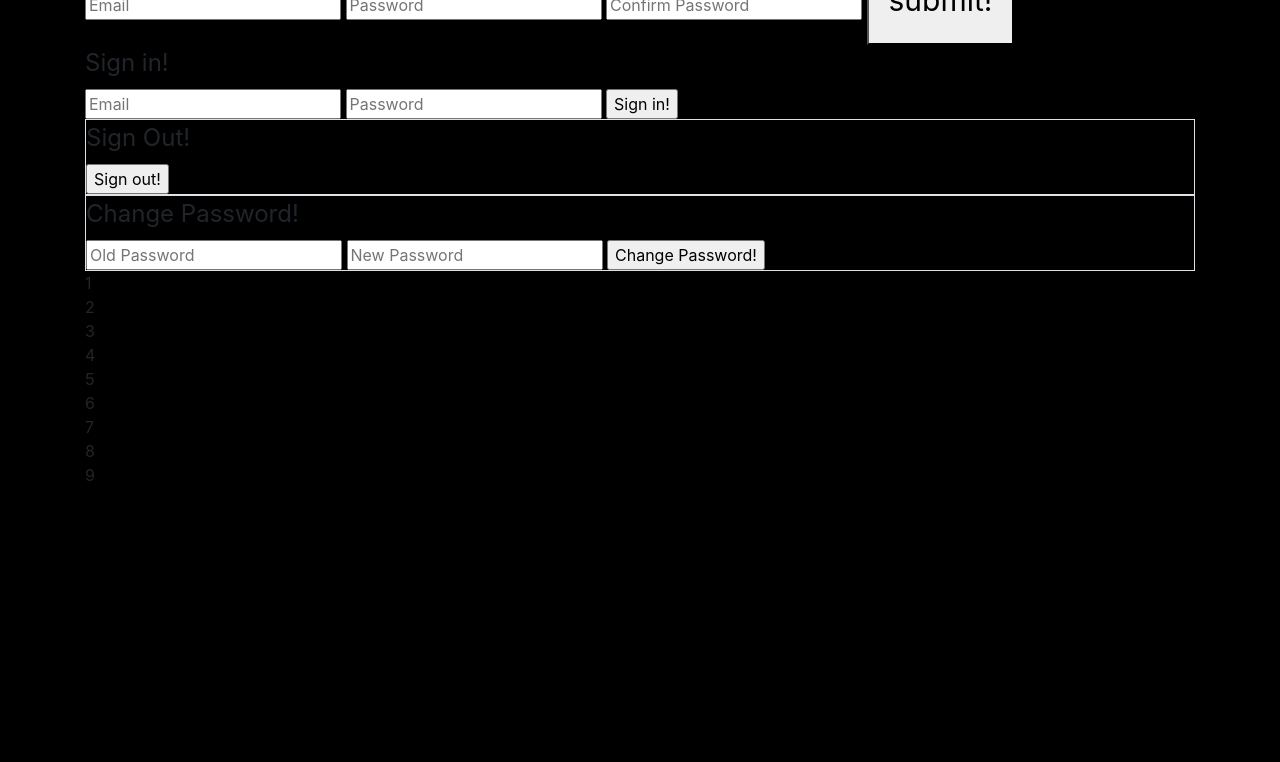
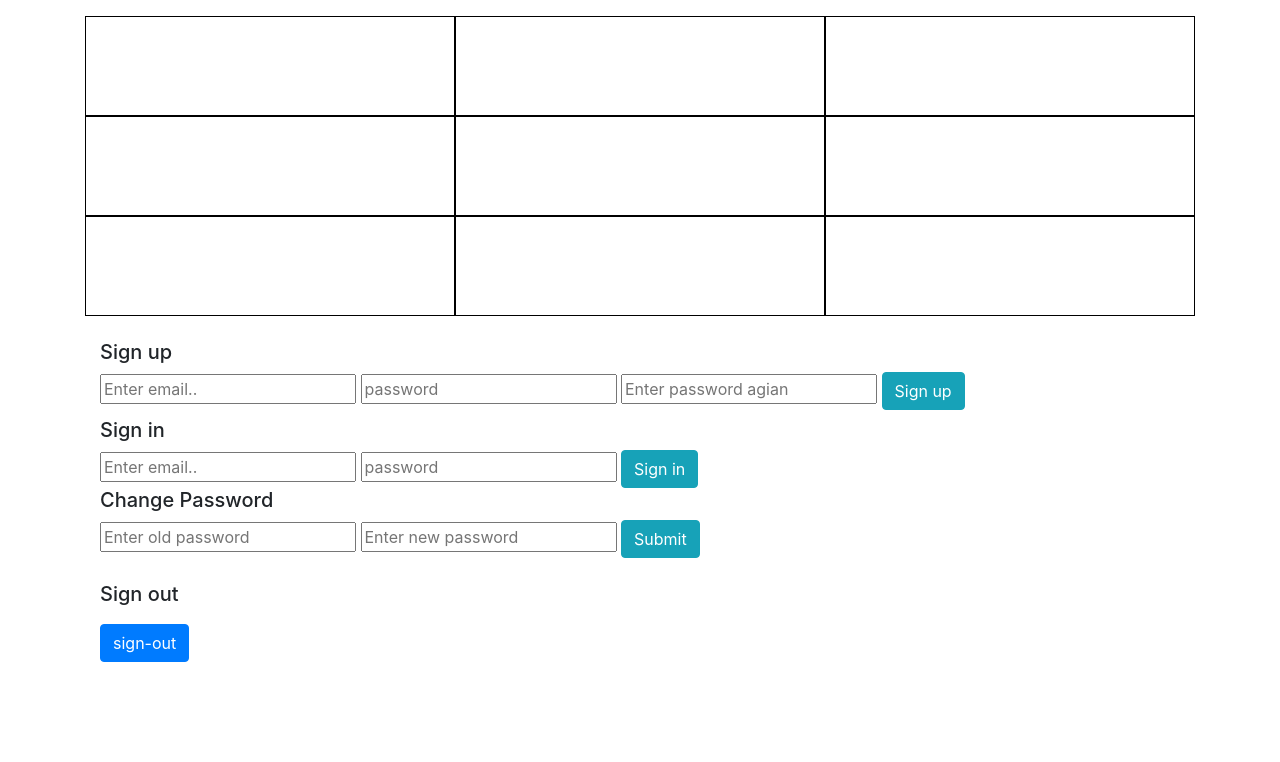
Before and after one commit to ssuchir/Tic-Tac-Toe-Project--Client-, a website built with webpack: page index.html in a window 1280 px wide. Shown: the part 164-926 px from the top of the page. Before the commit the page ends 800 px from the top, so only its background shows below. Built offline with nearby package versions, Linux system fonts and the light colour scheme.

Commit message:
Updated some styling

```diff
--- a/assets/scripts/game/gameUi.js
+++ b/assets/scripts/game/gameUi.js
@@ -1,17 +1,17 @@
-'user strict'
-const store = require('../store')
-
-const ui = require('../auth/ui.js')
-
-const gameBoard = ['', '', '', '', '', '', '', '', '']
-
-// keep track of player
-let play = 'x'
-// swap player
-const swapPlay = function() {
-  if (play === 'x') {
-    play = 'o'
-  } else {
-    play = 'x'
-  }
-}
+// 'user strict'
+// const store = require('../store')
+//
+// const ui = require('../auth/ui.js')
+//
+// const gameBoard = ['', '', '', '', '', '', '', '', '']
+//
+// // keep track of player
+// let play = 'x'
+// // swap player
+// const swapPlay = function() {
+//   if (play === 'x') {
+//     play = 'o'
+//   } else {
+//     play = 'x'
+//   }
+// }
--- a/assets/scripts/game/gamelogic.js
+++ b/assets/scripts/game/gamelogic.js
@@ -5,28 +5,48 @@ const ui = require('./gameUi.js')
 let player = 'x'
 
 const switchPlayer = function () {
-  if (player === "x") {
-    player = "y"
+  if (player === 'x') {
+    player = 'o'
   } else {
-    player = "x"
+    player = 'x'
   }
 }
 
 const checkIfEmpty = function (box) {
-  if (($(box).html() === 'x') || ($(box).html() === 'y')) {
+  if (($(box).html() === 'x') || ($(box).html() === 'o')) {
     console.log('click an empty space')
   } else {
+
     $(box).html(player)
+    console.log('Box ID is', $(box).attr('id'))
+   const position = $(box).attr('id')
+
+   // gameBoard[position] = player
+
+
+   // if (gameBoard[0] !== '' && gameBoard[0] === gameBoard[1] && gameBoard[1] === gameBoard[2]) {
+   //   console.log('WINNER')
+   // } else if (gameBoard[3] !== '' && gameBoard[3] === gameBoard[4] && gameBoard[4] === gameBoard[5]) {
+   //   console.log('WINNER')
+   // } else if (gameBoard[6] !== '' && gameBoard[6] === gameBoard[7] && gameBoard[7] === gameBoard[8]) {
+   //   console.log('WINNER')
+   // } else if (gameBoard[0] !== '' && gameBoard[0] === gameBoard[3] && gameBoard[3] === gameBoard[6]) {
+   //   console.log('WINNER')
+   // } else if (gameBoard[1] !== '' && gameBoard[1] === gameBoard[4] && gameBoard[4] === gameBoard[7]) {
+   //   console.log('WINNER')
+   // } else if (gameBoard[2] !== '' && gameBoard[2] === gameBoard[5] && gameBoard[5] === gameBoard[8]) {
+   //   console.log('WINNER')
+   // } else if (gameBoard[0] !== '' && gameBoard[0] === gameBoard[4] && gameBoard[4] === gameBoard[8]) {
+   //   console.log('WINNER')
+   // } else if (gameBoard[2] !== '' && gameBoard[2] === gameBoard[4] && gameBoard[4] === gameBoard[6]) {
+   //   console.log('WINNER')
     switchPlayer()
   }
 }
 
 const playGame = function (event) {
-  // console.log(event.target)
-  // console.log(event.target.dataset.box)
   const box = event.target
   checkIfEmpty(box)
-  // $(box).html(player)
 }
 
 module.exports = {
--- a/assets/styles/index.scss
+++ b/assets/styles/index.scss
@@ -4,31 +4,25 @@ h1 {
   text-align: center;
 }
 
-body {
-  background-color: black;
-  margin: 10px none none;
+h2 {
+  font-size: 20px;
 }
 
-.board {
-  display: flex;
-  width: 100px;
-  height: 100px;
-  flex-direction: row;
-  felx-wrap: wrap;
-  justify-content: flex-start;
+body {
+  background-color: white;
+  margin: 100px;
+  content: center;
 }
 
 .square {
-  display: inline-block;
-  height: 80px;
-  width: 80px;
-  border: 5px solid-box;
+  display: block;
+  height: 100px;
+  width: 100px;
+  border: 1px solid-box;
   text-align: center;
-  box-sizining: border-box;
-  border: 5px solid white;
-  color: white;
+  border: 1px solid black;
+  padding-top: 35px;
 }
-
 
 button {
   padding: 20px;
--- a/index.html
+++ b/index.html
@@ -2,10 +2,9 @@
 <html>
 
 <head>
-  <title>Tic Tac Toe</title>
+  <title>Tic Tac Toe </title>
 
   <meta name="viewport" content="width=device-width, initial-scale=1">
-
   <!-- Do not add `link` tags-->
   <link rel="shortcut icon" type="image/x-icon" href="favicon.ico">
 
@@ -15,64 +14,61 @@
 </head>
 
 <body>
-  <div class= "container">
   <h1>Tic Tac Toe</h1>
 
-  <p id="message"></p>
+<br>
 
-  <form id="sign-up">
+<div id="board">
+  <div class="row">
+    <div id="0" class="col-4 col-md-4 col-lg-4 square alt-color" data-box="0"></div>
+    <div id="1" class="col-4 col-md-4 col-lg-4 square alt-color" data-box="1"></div>
+    <div id="2" class="col-4 col-md-4 col-lg-4 square alt-color" data-box="2"></div>
+  </div>
+<div class="row">
+    <div id="3" class="col-4 col-md-4 col-lg-4 square alt-color" data-box="3"></div>
+    <div id="4" class="col-4 col-md-4 col-lg-4 square alt-color" data-box="4"></div>
+    <div id="5" class="col-4 col-md-4 col-lg-4 square alt-color" data-box="5"></div>
+  </div>
+  <div class="row">
+    <div id="6" class="col-4 col-md-4 col-lg-4 square alt-color" data-box="6"></div>
+    <div id="7" class="col-4 col-md-4 col-lg-4 square alt-color" data-box="7"></div>
+    <div id="8" class="col-4 col-md-4 col-lg-4 square alt-color" data-box="8"></div>
+  </div>
+</div>
 
-<h2>Sign-up</h2>
-      <input type="text" name="credentials[email]" placeholder="Email">
-      <input type="password" name="credentials[password]" placeholder="Password">
-      <input type="password" name="credentials[password_confirmation]" placeholder="Confirm Password">
-      <button>submit!</button>
-
+<br>
+  <h2>Sign up</h2>
+  <form id='sign-up'>
+    <input type="email" name="credentials[email]" placeholder='Enter email..'>
+    <input type="password" name="credentials[password]" placeholder='password'>
+    <input type="password" name="credentials[password_confirmation]" placeholder='Enter password agian'>
+    <input type="submit" class="btn btn-info" value="Sign up">
   </form>
 
-  <form id="sign-in">
-    <fieldset>
-      <legend>Sign in!</legend>
-      <input type="text" name="credentials[email]" placeholder="Email">
-      <input type="password" name="credentials[password]" placeholder="Password">
-      <input type="submit" value="Sign in!">
-    </fieldset>
+  <h3 id="message"></h3>
+  <h2>Sign in</h2>
+  <form id='sign-in'>
+    <input type="email" name="credentials[email]"placeholder='Enter email..'>
+    <input type="password" name="credentials[password]"placeholder='password'>
+    <input type="submit" class="btn btn-info" value="Sign in">
   </form>
 
-  <form id="sign-out" class="border">
-    <fieldset>
-      <legend>Sign Out!</legend>
-      <input type="submit" value="Sign out!">
-    </fieldset>
-  </form>
 
-  <form id="change-password" class="border">
-    <fieldset>
-      <legend>Change Password!</legend>
-      <input type="password" name="passwords[old]" placeholder="Old Password">
-      <input type="password" name="passwords[new]" placeholder="New Password">
-      <input type="submit" value="Change Password!">
-    </fieldset>
-  </form>
+  <h2>Change Password</h2>
+    <form id='change-password'>
+    <input type="password" name="passwords[old]" placeholder='Enter old password'>
+    <input type="password" name="passwords[new]" placeholder='Enter new password'>
+    <input type="submit" class="btn btn-info" value="Submit">
+    </form>
 
-   <div class="game-board-container hidden">
-        <div class="top-row">
-          <div id="box0" class="box">1</div>
-          <div id="box1" class="box">2</div>
-          <div id="box2" class="box">3</div>
-        </div>
-        <div class="middle-row">
-          <div id="box3" class="box">4</div>
-          <div id="box4" class="box">5</div>
-          <div id="box5" class="box">6</div>
-        </div>
-        <div class="bottom-row">
-          <div id="box6" class="box">7</div>
-          <div id="box7" class="box">8</div>
-          <div id="box8" class="box">9</div>
-      </div>
-    </div>
-    </div>
-  </div>
+    <br>
+    <h2>Sign out</h2>
+      <form id='sign-out'>
+          <button class = "btn btn-primary" >sign-out</button>
+        </form>
+
+
+
 </body>
+
 </html>
--- a/package.json
+++ b/package.json
@@ -37,7 +37,7 @@
     "handlebars-loader": "^1.6.0",
     "load-grunt-config": "^0.19.2",
     "node-libs-browser": "^2.1.0",
-    "node-sass": "^4.7.2",
+    "node-sass": "^4.12.0",
     "on-build-webpack": "^0.1.0",
     "opn": "^5.4.0",
     "postcss-loader": "^2.1.6",
```
Also changed, not shown: README.md.
